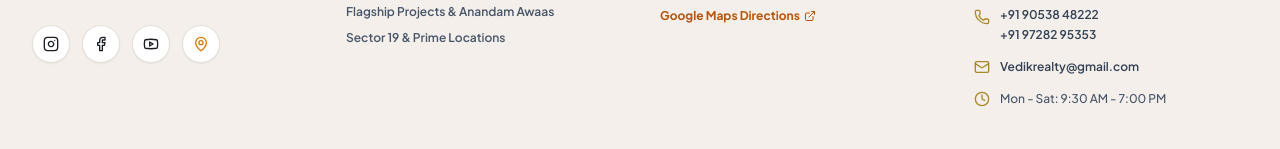
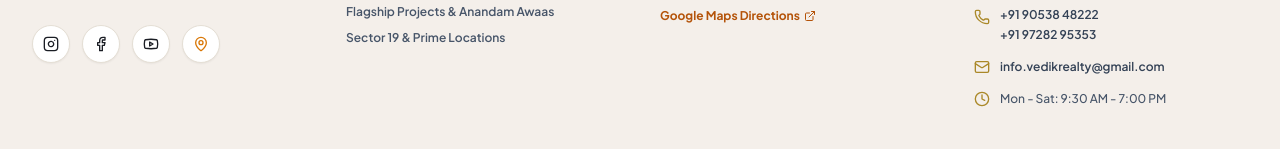
Before and after one commit to bansalsaumya/vedik-reality, a React (Vite) app: page / in a window 1280 px wide. Shown: the part 5167-5316 px from the top of the page. Built offline with nearby package versions, Linux system fonts and the light colour scheme; no server answers.

Commit message:
fix(email): Update official email ID to info.vedikrealty@gmail.com across entire app & SEO schema

```diff
--- a/src/components/BrochureDownloadModal.jsx
+++ b/src/components/BrochureDownloadModal.jsx
@@ -32,7 +32,7 @@ export default function BrochureDownloadModal({ isOpen, onClose, propertyOrProje
 
       // Trigger automatic sample PDF download after 1 second
       setTimeout(() => {
-        const dummyPdfContent = `VEDIK REALITY - OFFICIAL BROCHURE & PRICE LIST\n\nProject: ${formData.project}\nLocation: Sector 19, Dharuhera, Haryana - 123106\nOwners: Deepak Lamba & Manish\nContact: +91 90538 48222 / +91 97282 95353\nEmail: Vedikrealty@gmail.com\n\nThank you ${formData.name} for downloading! Our luxury plot specialists will contact you shortly with custom investment plans.`;
+        const dummyPdfContent = `VEDIK REALITY - OFFICIAL BROCHURE & PRICE LIST\n\nProject: ${formData.project}\nLocation: Sector 19, Dharuhera, Haryana - 123106\nOwners: Deepak Lamba & Manish\nContact: +91 90538 48222 / +91 97282 95353\nEmail: info.vedikrealty@gmail.com\n\nThank you ${formData.name} for downloading! Our luxury plot specialists will contact you shortly with custom investment plans.`;
 
         const blob = new Blob([dummyPdfContent], { type: 'text/plain;charset=utf-8' });
         const url = URL.createObjectURL(blob);
--- a/src/components/SEO.jsx
+++ b/src/components/SEO.jsx
@@ -10,7 +10,7 @@ const DEFAULT_NAP = {
   addressCountry: "IN",
   phone: "+91 90538 48222",
   altPhone: "+91 97282 95353",
-  email: "Vedikrealty@gmail.com"
+  email: "info.vedikrealty@gmail.com"
 };
 
 export default function SEO({
--- a/src/context/SettingsContext.jsx
+++ b/src/context/SettingsContext.jsx
@@ -10,7 +10,7 @@ export const SettingsProvider = ({ children }) => {
     phone: '+91 90538 48222',
     alt_phone: '+91 97282 95353',
     whatsapp: '919053848222',
-    email: 'Vedikrealty@gmail.com',
+    email: 'info.vedikrealty@gmail.com',
     address: 'First Floor, Anandam Awaas, SCO-02, Sector 19, Dharuhera, Haryana – 123106',
     working_hours: 'Mon - Sat: 9:30 AM - 7:00 PM',
     facebook: 'https://www.facebook.com/VedikRealty/',
```
